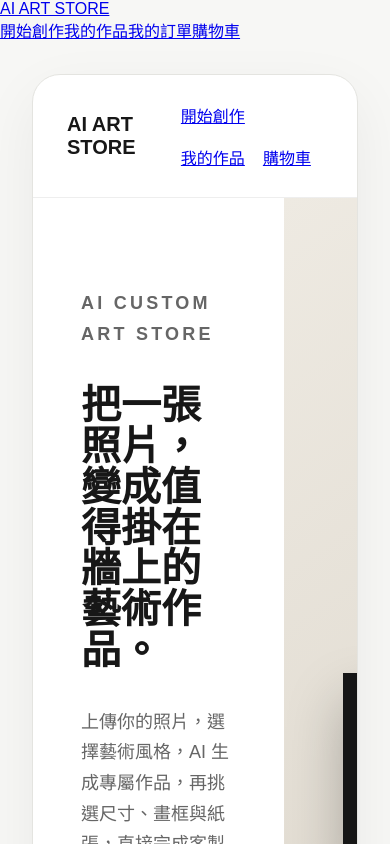
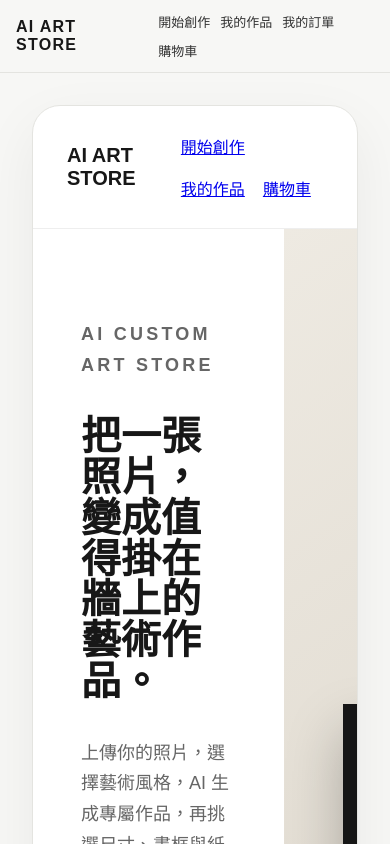
Before and after one commit to andy60119andy/ai-art-store, a Next.js app: page / in a window 390 px wide. Shown: the top 844 px of the page. Built offline with nearby package versions, Linux system fonts and the light colour scheme.

Commit message:
style: add responsive site navigation

```diff
--- a/src/app/globals.css
+++ b/src/app/globals.css
@@ -1 +1,2 @@
 :root{background:#f7f7f5;color:#171717;font-family:Arial,Helvetica,sans-serif}*{box-sizing:border-box}body{margin:0}.page{min-height:100vh;display:grid;place-items:center;padding:32px}.hero{width:min(760px,100%);padding:56px;border:1px solid #e4e4e0;border-radius:28px;background:white;box-shadow:0 20px 60px rgba(0,0,0,.06)}.eyebrow{font-size:12px;font-weight:700;letter-spacing:.18em}h1{font-size:clamp(40px,7vw,72px);line-height:1.02}.hero p{font-size:18px;line-height:1.7;color:#666}.status{display:inline-block;margin-top:20px;padding:10px 14px;border-radius:999px;background:#f1f1ed;font-weight:700;color:#16803c}
+.site-header{position:sticky;top:0;z-index:20;background:rgba(247,247,245,.94);backdrop-filter:blur(12px);border-bottom:1px solid #e4e4e0}.site-header-inner{max-width:1180px;margin:0 auto;padding:14px 24px;display:flex;align-items:center;justify-content:space-between;gap:20px}.brand{font-weight:900;letter-spacing:.08em;text-decoration:none;color:#171717}.site-nav{display:flex;gap:16px;align-items:center;flex-wrap:wrap;font-size:14px}.site-nav a{color:#333;text-decoration:none}.site-nav a:hover{text-decoration:underline}@media(max-width:640px){.site-header-inner{padding:12px 16px}.site-nav{gap:10px;font-size:13px}}
```
